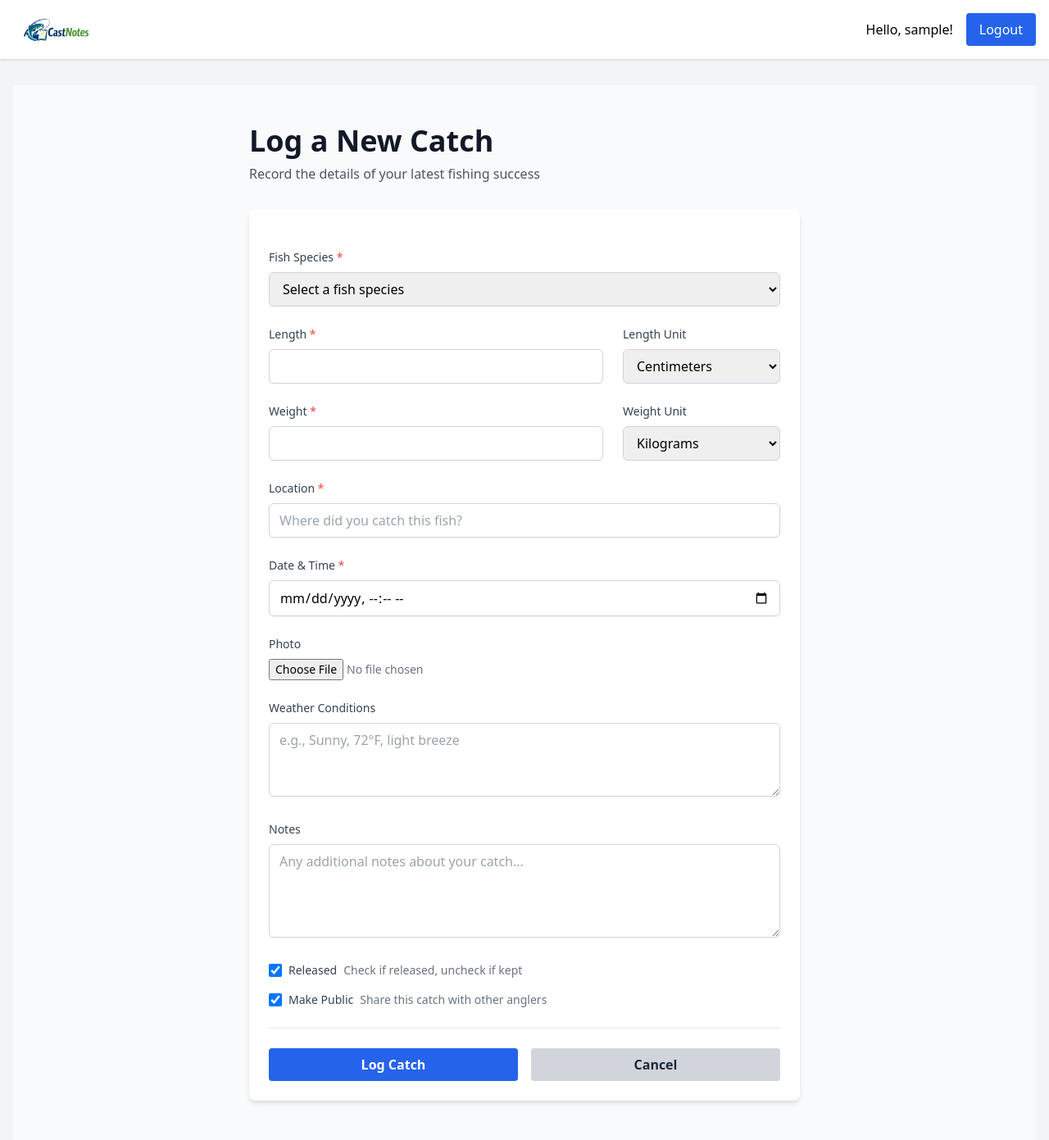
After one commit to mlfbvr/castnotes, a Django app: page /log-catch/ in a window 1280 px wide. The commit adds this page. Shown: the whole page at 82% size. Run offline with Django 5.2, Linux system fonts and the light colour scheme; the visitor is signed in with stand-in values (Sample User, id 1); data that the repository does not hold is empty.

Commit message:
Add ability to log a catch from the profile page

```diff
--- /dev/null
+++ b/angler/forms.py
@@ -0,0 +1,157 @@
+"""Forms for the angler app."""
+
+from django import forms
+from .models import Catch, Fish
+
+
+class CatchForm(forms.ModelForm):
+    """Form for logging a new catch with all details."""
+
+    fish = forms.ModelChoiceField(
+        queryset=Fish.objects.all(),
+        label="Fish Species",
+        empty_label="Select a fish species",
+        widget=forms.Select(
+            attrs={
+                "class": "w-full px-3 py-2 border border-gray-300 rounded-md shadow-sm focus:outline-none focus:ring-blue-500 focus:border-blue-500"
+            }
+        ),
+    )
+
+    length = forms.DecimalField(
+        label="Length",
+        max_digits=6,
+        decimal_places=2,
+        widget=forms.NumberInput(
+            attrs={
+                "class": "w-full px-3 py-2 border border-gray-300 rounded-md shadow-sm focus:outline-none focus:ring-blue-500 focus:border-blue-500"
+            }
+        ),
+    )
+
+    length_unit = forms.ChoiceField(
+        label="Length Unit",
+        choices=Catch.LENGTH_UNIT_CHOICES,
+        widget=forms.Select(
+            attrs={
+                "class": "w-full px-3 py-2 border border-gray-300 rounded-md shadow-sm focus:outline-none focus:ring-blue-500 focus:border-blue-500"
+            }
+        ),
+    )
+
+    weight = forms.DecimalField(
+        label="Weight",
+        max_digits=6,
+        decimal_places=2,
+        widget=forms.NumberInput(
+            attrs={
+                "class": "w-full px-3 py-2 border border-gray-300 rounded-md shadow-sm focus:outline-none focus:ring-blue-500 focus:border-blue-500"
+            }
+        ),
+    )
+
+    weight_unit = forms.ChoiceField(
+        label="Weight Unit",
+        choices=Catch.WEIGHT_UNIT_CHOICES,
+        widget=forms.Select(
+            attrs={
+                "class": "w-full px-3 py-2 border border-gray-300 rounded-md shadow-sm focus:outline-none focus:ring-blue-500 focus:border-blue-500"
+            }
+        ),
+    )
+
+    catch_location = forms.CharField(
+        label="Location",
+        max_length=255,
+        widget=forms.TextInput(
+            attrs={
+                "class": "w-full px-3 py-2 border border-gray-300 rounded-md shadow-sm focus:outline-none focus:ring-blue-500 focus:border-blue-500",
+                "placeholder": "Where did you catch this fish?",
+            }
+        ),
+    )
+
+    catch_datetime = forms.DateTimeField(
+        label="Date & Time",
+        widget=forms.DateTimeInput(
+            attrs={
+                "class": "w-full px-3 py-2 border border-gray-300 rounded-md shadow-sm focus:outline-none focus:ring-blue-500 focus:border-blue-500",
+                "type": "datetime-local",
+            }
+        ),
+    )
+
+    photo = forms.ImageField(
+        label="Photo",
+        required=False,
+        widget=forms.FileInput(
+            attrs={
+                "class": "block w-full text-sm text-gray-500 file:mr-4 file:py-2 file:px-4 file:rounded-md file:border-0 file:text-sm file:font-semibold file:bg-blue-50 file:text-blue-700 hover:file:bg-blue-100"
+            }
+        ),
+    )
+
+    weather_conditions = forms.CharField(
+        label="Weather Conditions",
+        required=False,
+        widget=forms.Textarea(
+            attrs={
+                "class": "w-full px-3 py-2 border border-gray-300 rounded-md shadow-sm focus:outline-none focus:ring-blue-500 focus:border-blue-500",
+                "rows": 3,
+                "placeholder": "e.g., Sunny, 72°F, light breeze",
+            }
+        ),
+    )
+
+    notes = forms.CharField(
+        label="Notes",
+        required=False,
+        widget=forms.Textarea(
+            attrs={
+                "class": "w-full px-3 py-2 border border-gray-300 rounded-md shadow-sm focus:outline-none focus:ring-blue-500 focus:border-blue-500",
+                "rows": 4,
+                "placeholder": "Any additional notes about your catch...",
+            }
+        ),
+    )
+
+    released = forms.BooleanField(
+        label="Released",
+        required=False,
+        initial=True,
+        widget=forms.CheckboxInput(
+            attrs={
+                "class": "h-4 w-4 text-blue-600 focus:ring-blue-500 border-gray-300 rounded"
+            }
+        ),
+        help_text="Check if released, uncheck if kept",
+    )
+
+    is_public = forms.BooleanField(
+        label="Make Public",
+        required=False,
+        initial=True,
+        widget=forms.CheckboxInput(
+            attrs={
+                "class": "h-4 w-4 text-blue-600 focus:ring-blue-500 border-gray-300 rounded"
+            }
+        ),
+        help_text="Share this catch with other anglers",
+    )
+
+    class Meta:
+        model = Catch
+        fields = [
+            "fish",
+            "length",
+            "length_unit",
+            "weight",
+            "weight_unit",
+            "catch_location",
+            "catch_datetime",
+            "photo",
+            "weather_conditions",
+            "notes",
+            "released",
+            "is_public",
+        ]
--- a/angler/models.py
+++ b/angler/models.py
@@ -54,6 +54,9 @@ class Catch(models.Model):
     )
     catch_location = models.CharField(max_length=255)
     catch_datetime = models.DateTimeField()
+    photo = models.ImageField(
+        upload_to="catch_photos/", blank=True, null=True, help_text="Photo of the catch"
+    )
     weather_conditions = models.TextField(blank=True)
     notes = models.TextField(blank=True)
     is_public = models.BooleanField(default=True)
--- /dev/null
+++ b/angler/templates/angler/log_catch.html
@@ -0,0 +1,152 @@
+{% extends 'base.html' %}
+
+{% block content %}
+<div class="min-h-screen bg-gray-50 py-12 px-4 sm:px-6 lg:px-8">
+    <div class="max-w-2xl mx-auto">
+        <!-- Page Header -->
+        <div class="mb-8">
+            <h1 class="text-4xl font-bold text-gray-900">Log a New Catch</h1>
+            <p class="mt-2 text-gray-600">Record the details of your latest fishing success</p>
+        </div>
+
+        <!-- Form Card -->
+        <div class="bg-white rounded-lg shadow-md overflow-hidden">
+            <form method="post" enctype="multipart/form-data" class="space-y-6 p-6">
+                {% csrf_token %}
+
+                <!-- Fish Species -->
+                <div>
+                    <label for="{{ form.fish.id_for_label }}" class="block text-sm font-medium text-gray-700 mb-2">
+                        {{ form.fish.label }} <span class="text-red-500">*</span>
+                    </label>
+                    {{ form.fish }}
+                    {% if form.fish.errors %}
+                        <p class="mt-1 text-sm text-red-500">{{ form.fish.errors.0 }}</p>
+                    {% endif %}
+                </div>
+
+                <!-- Length and Unit -->
+                <div class="grid grid-cols-1 gap-6 sm:grid-cols-3">
+                    <div class="sm:col-span-2">
+                        <label for="{{ form.length.id_for_label }}" class="block text-sm font-medium text-gray-700 mb-2">
+                            {{ form.length.label }} <span class="text-red-500">*</span>
+                        </label>
+                        {{ form.length }}
+                        {% if form.length.errors %}
+                            <p class="mt-1 text-sm text-red-500">{{ form.length.errors.0 }}</p>
+                        {% endif %}
+                    </div>
+                    <div>
+                        <label for="{{ form.length_unit.id_for_label }}" class="block text-sm font-medium text-gray-700 mb-2">
+                            {{ form.length_unit.label }}
+                        </label>
+                        {{ form.length_unit }}
+                    </div>
+                </div>
+
+                <!-- Weight and Unit -->
+                <div class="grid grid-cols-1 gap-6 sm:grid-cols-3">
+                    <div class="sm:col-span-2">
+                        <label for="{{ form.weight.id_for_label }}" class="block text-sm font-medium text-gray-700 mb-2">
+                            {{ form.weight.label }} <span class="text-red-500">*</span>
+                        </label>
+                        {{ form.weight }}
+                        {% if form.weight.errors %}
+                            <p class="mt-1 text-sm text-red-500">{{ form.weight.errors.0 }}</p>
+                        {% endif %}
+                    </div>
+                    <div>
+                        <label for="{{ form.weight_unit.id_for_label }}" class="block text-sm font-medium text-gray-700 mb-2">
+                            {{ form.weight_unit.label }}
+                        </label>
+                        {{ form.weight_unit }}
+                    </div>
+                </div>
+
+                <!-- Location -->
+                <div>
+                    <label for="{{ form.catch_location.id_for_label }}" class="block text-sm font-medium text-gray-700 mb-2">
+                        {{ form.catch_location.label }} <span class="text-red-500">*</span>
+                    </label>
+                    {{ form.catch_location }}
+                    {% if form.catch_location.errors %}
+                        <p class="mt-1 text-sm text-red-500">{{ form.catch_location.errors.0 }}</p>
+                    {% endif %}
+                </div>
+
+                <!-- Date & Time -->
+                <div>
+                    <label for="{{ form.catch_datetime.id_for_label }}" class="block text-sm font-medium text-gray-700 mb-2">
+                        {{ form.catch_datetime.label }} <span class="text-red-500">*</span>
+                    </label>
+                    {{ form.catch_datetime }}
+                    {% if form.catch_datetime.errors %}
+                        <p class="mt-1 text-sm text-red-500">{{ form.catch_datetime.errors.0 }}</p>
+                    {% endif %}
+                </div>
+
+                <!-- Photo -->
+                <div>
+                    <label for="{{ form.photo.id_for_label }}" class="block text-sm font-medium text-gray-700 mb-2">
+                        {{ form.photo.label }}
+                    </label>
+                    {{ form.photo }}
+                    {% if form.photo.errors %}
+                        <p class="mt-1 text-sm text-red-500">{{ form.photo.errors.0 }}</p>
+                    {% endif %}
+                </div>
+
+                <!-- Weather Conditions -->
+                <div>
+                    <label for="{{ form.weather_conditions.id_for_label }}" class="block text-sm font-medium text-gray-700 mb-2">
+                        {{ form.weather_conditions.label }}
+                    </label>
+                    {{ form.weather_conditions }}
+                    {% if form.weather_conditions.errors %}
+                        <p class="mt-1 text-sm text-red-500">{{ form.weather_conditions.errors.0 }}</p>
+                    {% endif %}
+                </div>
+
+                <!-- Notes -->
+                <div>
+                    <label for="{{ form.notes.id_for_label }}" class="block text-sm font-medium text-gray-700 mb-2">
+                        {{ form.notes.label }}
+                    </label>
+                    {{ form.notes }}
+                    {% if form.notes.errors %}
+                        <p class="mt-1 text-sm text-red-500">{{ form.notes.errors.0 }}</p>
+                    {% endif %}
+                </div>
+
+                <!-- Checkboxes -->
+                <div class="space-y-4">
+                    <div class="flex items-center">
+                        {{ form.released }}
+                        <label for="{{ form.released.id_for_label }}" class="ml-2 text-sm font-medium text-gray-700">
+                            {{ form.released.label }}
+                        </label>
+                        <span class="ml-2 text-sm text-gray-500">{{ form.released.help_text }}</span>
+                    </div>
+                    <div class="flex items-center">
+                        {{ form.is_public }}
+                        <label for="{{ form.is_public.id_for_label }}" class="ml-2 text-sm font-medium text-gray-700">
+                            {{ form.is_public.label }}
+                        </label>
+                        <span class="ml-2 text-sm text-gray-500">{{ form.is_public.help_text }}</span>
+                    </div>
+                </div>
+
+                <!-- Buttons -->
+                <div class="flex gap-4 pt-6 border-t border-gray-200">
+                    <button type="submit" class="flex-1 bg-blue-600 hover:bg-blue-700 text-white font-bold py-2 px-4 rounded">
+                        Log Catch
+                    </button>
+                    <a href="{% url 'profile' %}" class="flex-1 bg-gray-300 hover:bg-gray-400 text-gray-800 font-bold py-2 px-4 rounded text-center">
+                        Cancel
+                    </a>
+                </div>
+            </form>
+        </div>
+    </div>
+</div>
+{% endblock %}
--- a/angler/templates/angler/profile.html
+++ b/angler/templates/angler/profile.html
@@ -62,6 +62,10 @@
                     </div>
 
                     <!-- Action Buttons -->
+                    <div class="flex flex-col gap-3">
+                        <a href="{% url 'log-catch' %}" class="bg-green-600 hover:bg-green-700 text-white font-bold py-3 px-4 rounded text-center text-lg">
+                            + Log New Catch
+                        </a>
                         <div class="flex space-x-4">
                             <a href="{% url 'angler-home' %}" class="flex-1 bg-blue-600 hover:bg-blue-700 text-white font-bold py-2 px-4 rounded text-center">
                                 Back to Home
@@ -75,4 +79,5 @@
             </div>
         </div>
     </div>
+</div>
 {% endblock %}
--- a/angler/urls.py
+++ b/angler/urls.py
@@ -4,4 +4,5 @@ from . import views
 urlpatterns = [
     path("", views.home, name="angler-home"),
     path("profile/", views.profile, name="profile"),
+    path("log-catch/", views.log_catch, name="log-catch"),
 ]
--- a/angler/views.py
+++ b/angler/views.py
@@ -13,3 +13,20 @@ def home(request):
 def profile(request):
 	"""Display the authenticated user's profile page."""
 	return render(request, "angler/profile.html", {"user": request.user})
+
+
+@login_required
+def log_catch(request):
+	"""Display the form to log a new catch."""
+	from .forms import CatchForm
+
+	if request.method == "POST":
+		form = CatchForm(request.POST, request.FILES)
+		if form.is_valid():
+			catch = form.save(commit=False)
+			catch.user = request.user
+			catch.save()
+			return redirect("profile")
+	else:
+		form = CatchForm()
+	return render(request, "angler/log_catch.html", {"form": form})
--- a/castnotes/settings.py
+++ b/castnotes/settings.py
@@ -129,6 +129,11 @@ USE_TZ = True
 # https://docs.djangoproject.com/en/6.0/howto/static-files/
 
 STATIC_URL = "static/"
+STATIC_ROOT = BASE_DIR / "staticfiles"
+
+# Media files (User uploads)
+MEDIA_URL = "media/"
+MEDIA_ROOT = BASE_DIR / "media"
 
 
 # Custom user model
--- a/castnotes/urls.py
+++ b/castnotes/urls.py
@@ -32,3 +32,4 @@ urlpatterns = [
     path("", include("django.contrib.auth.urls")),  # Built-in authentication URLs
 ]
 urlpatterns += static(settings.STATIC_URL, document_root=settings.STATIC_ROOT)
+urlpatterns += static(settings.MEDIA_URL, document_root=settings.MEDIA_ROOT)
```
Also changed, not shown: angler/migrations/0003_catch_photo.py (added). Lines whose indentation alone changed are shown as unchanged.
